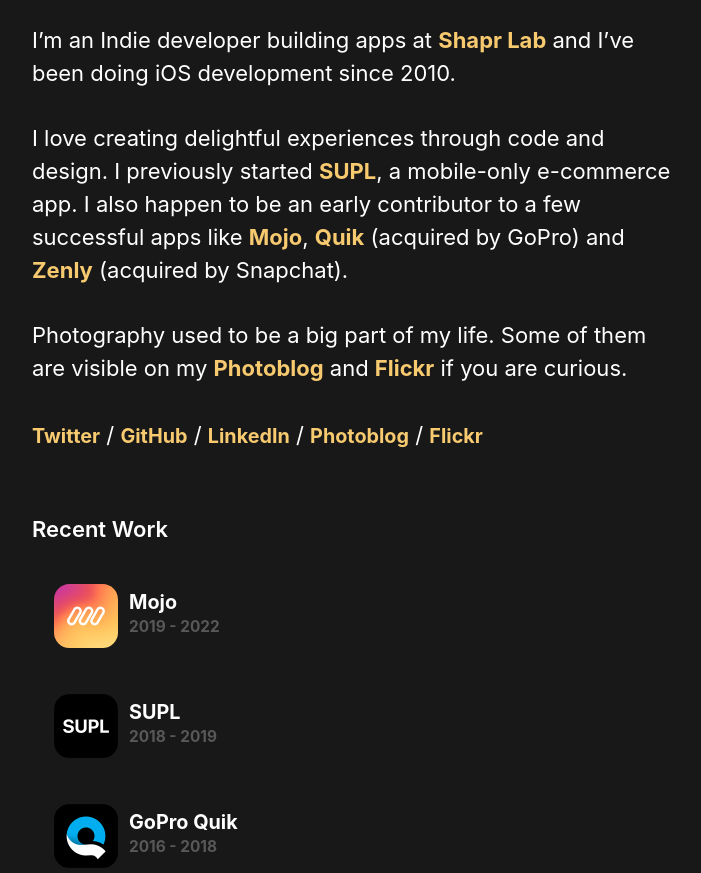
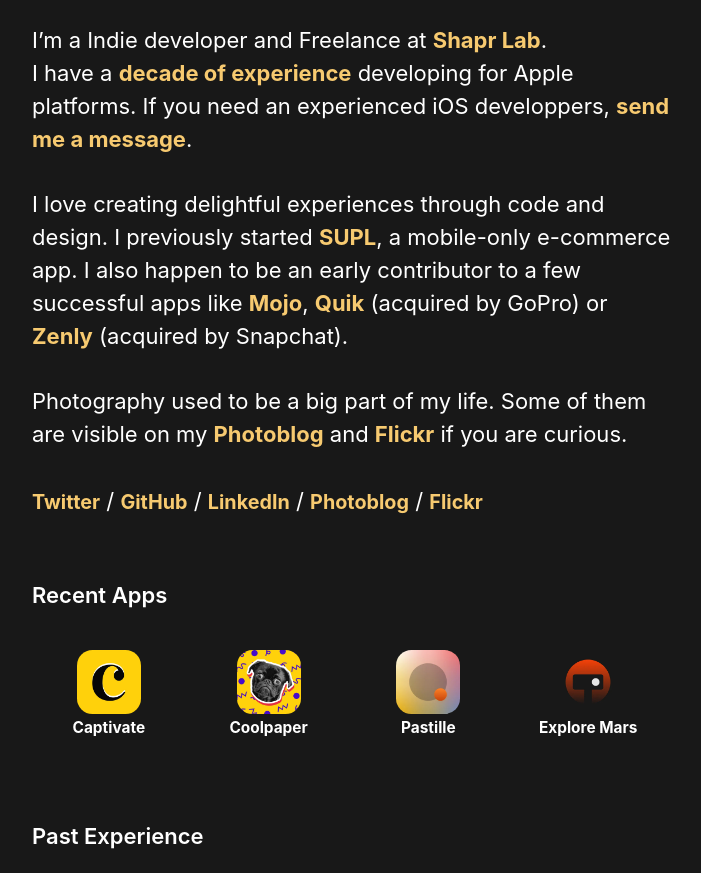
Before and after one commit to alikaragoz/krgz.me, a plain HTML site: page index.html in a window 1280 px wide. Shown: the part 400-1273 px from the top of the page, without its empty margins (315-1016 px from the left). Drawn offline with Linux system fonts and the light colour scheme.

Commit message:
update info + add recent apps

```diff
--- a/css/base.css
+++ b/css/base.css
@@ -185,3 +185,62 @@ ul.social-links li {
 ul.social-links li a {
   font-size: 0.9em;
 }
+
+.apps {
+  margin-top: 1em;
+}
+
+.apps li {
+  display: block;
+  display: inline-block;
+  text-decoration: none;
+  border-radius: 0;
+  line-height: 1.2;
+  border-bottom: none;
+  transition: 0.01s background-color ease-out;
+  cursor: pointer;
+  width: 24%;
+}
+
+.apps li:hover {
+  background-color: var(--background-hover-color);
+  border-radius: 0.5em;
+}
+
+.app {
+  box-sizing: border-box;
+  margin: 0;
+  min-width: 0;
+  padding: 1em;
+}
+
+.app a {
+  color: var(--text-color);
+}
+
+.app a:hover {
+  text-decoration: none;
+  border-bottom: 2px solid transparent;
+}
+
+.app img {
+  max-width: 64px;
+  border-radius: 0.7em;
+  text-align: center;
+  display: block;
+  margin: auto;
+}
+
+.app span {
+  display: block;
+  margin-top: 0.3em;
+  font-size: 0.7em;
+  color: var(--text-color);
+  text-align: center;
+}
+
+@media all and (max-width: 660px) {
+  .apps li {
+    width: 49%;
+  }
+}
--- a/index.html
+++ b/index.html
@@ -3,9 +3,8 @@
   <head>
     <meta charset="utf-8" />
     <meta name="viewport" content="initial-scale=1.0, width=device-width" />
-    <title>Ali Karagoz − Software Engineer / iOS Developer / Indie Developer</title>
+    <title>Ali Karagoz − iOS Developer / Indie Developer / Freelance</title>
     <meta property="og:type" content="website" />
-
     <meta name="twitter:card" value="summary" />
     <meta name="twitter:site" content="@alikaragoz" />
     <meta name="twitter:title" content="Ali Karagoz" />
@@ -25,7 +24,14 @@
     </header>
     <main>
       <p>
-        I’m an Indie developer building apps at <a href="https://shaprlab.com">Shapr Lab</a> and I’ve been doing iOS development since 2010.
+        I’m a Indie developer and Freelance at
+        <a href="https://shaprlab.com">Shapr Lab</a>.<br />
+        I have a
+        <a href="https://www.linkedin.com/in/alikaragoz/"
+          >decade of experience</a
+        >
+        developing for Apple platforms. If you need an experienced iOS
+        developpers, <a href="mailto:ali@shaprlab.com">send me a message</a>.
       </p>
       <p>
         I love creating delightful experiences through code and design. I
@@ -40,7 +46,7 @@
           href="https://apps.apple.com/us/app/gopro-quik-video-editor/id561350520"
           >Quik</a
         >
-        (acquired by GoPro) and
+        (acquired by GoPro) or
         <a
           href="https://apps.apple.com/us/app/zenly-your-map-your-people/id838848566"
           >Zenly</a
@@ -63,7 +69,50 @@
         <li><a href="https://alikaragoz.net">Photoblog</a> /&nbsp;</li>
         <li><a href="https://www.flickr.com/photos/alikaragoz">Flickr</a></li>
       </ul>
-      <h3>Recent Work</h3>
+      <h3>Recent Apps</h3>
+      <ul class="apps">
+        <li class="app">
+          <a href="https://apps.apple.com/us/app/id1668816043">
+            <img
+              alt="Captivate"
+              src="assets/captivate-logo.png"
+              title="Captivate"
+            />
+            <span>Captivate</span>
+          </a>
+        </li>
+        <li class="app">
+          <a href="https://apps.apple.com/us/app/id6444004421">
+            <img
+              alt="Coolpaper"
+              src="assets/coolpaper-logo.png"
+              title="Coolpaper"
+            />
+            <span>Coolpaper</span>
+          </a>
+        </li>
+        <li class="app">
+          <a href="https://apps.apple.com/us/app/id6443934946">
+            <img
+              alt="Pastille"
+              src="assets/pastille-logo.png"
+              title="Pastille"
+            />
+            <span>Pastille</span>
+          </a>
+        </li>
+        <li class="app">
+          <a href="https://apps.apple.com/us/app/id6443935638">
+            <img
+              alt="Explore Mars"
+              src="assets/explore-mars-logo.png"
+              title="Explore Mars"
+            />
+            <span>Explore Mars</span>
+          </a>
+        </li>
+      </ul>
+      <h3>Past Experience</h3>
       <ul class="experiences">
         <li class="work-xp">
           <a
@@ -125,7 +174,15 @@
       </ul>
     </main>
     <footer>
-      <div>© 2022 Ali Karagoz</div>
+      <div id="copyright">
+        ©
+        <script>
+          document
+            .getElementById("copyright")
+            .appendChild(document.createTextNode(new Date().getFullYear()));
+        </script>
+        Ali Karagoz
+      </div>
     </footer>
   </body>
 </html>
```
Also changed, not shown: assets/captivate-logo.png (added), assets/coolpaper-logo.png (added), assets/explore-mars-logo.png (added), assets/pastille-logo.png (added).
